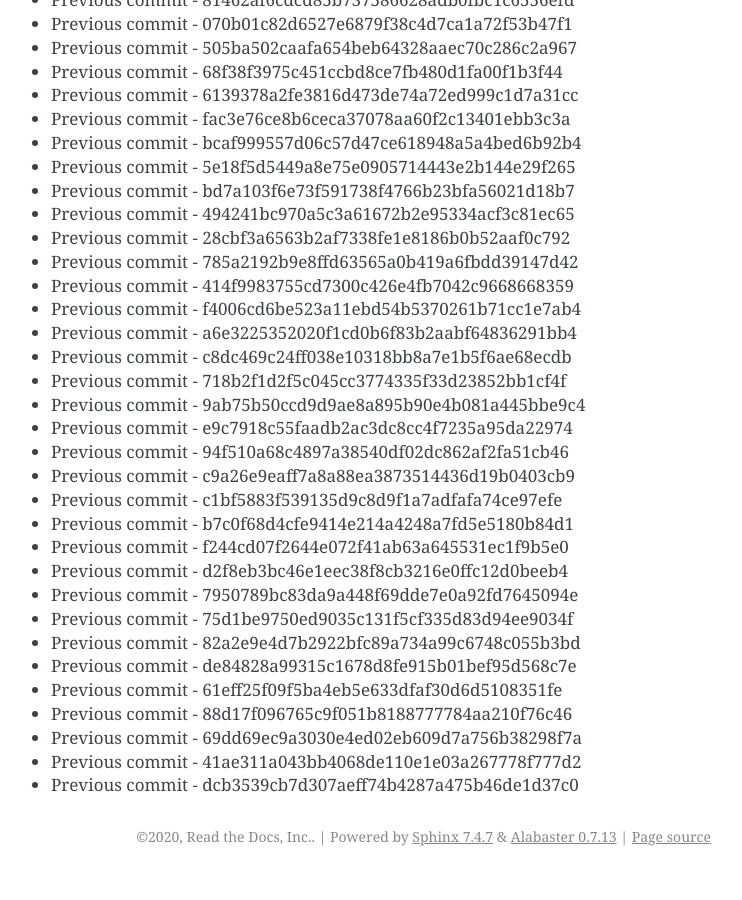
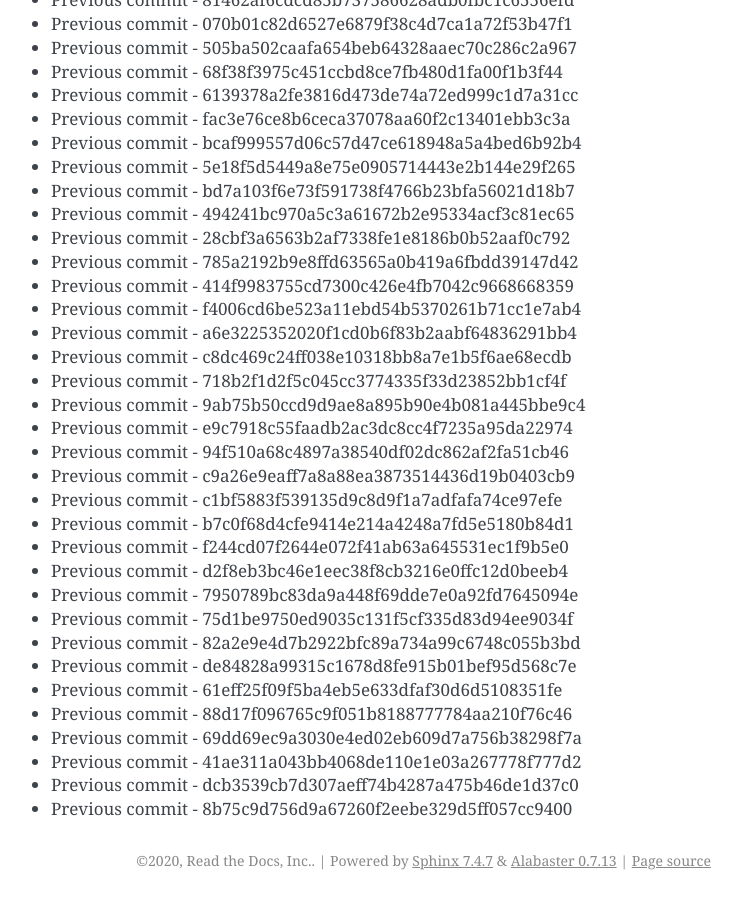
Before and after one commit to readthedocs/rtd-git-stresstest, a Sphinx documentation site: the page built from docs/updates.rst, in a window 1280 px wide and 900 px high, scrolled down 20502 px. Shown: the whole window, without its empty margins (399-1141 px from the left). Built offline with Sphinx 7.4.7, drawn with Linux system fonts in a browser that asks for light colours; before the commit the page ends 21378 px from its top, so only the background shows below that.

Commit message:
Generating commit from previous: 8b75c9d756d9a67260f2eebe329d5ff057cc9400

```diff
--- a/docs/updates.rst
+++ b/docs/updates.rst
@@ -893,3 +893,4 @@ It can be tested for any performance characteristics.
 * Previous commit - 69dd69ec9a3030e4ed02eb609d7a756b38298f7a
 * Previous commit - 41ae311a043bb4068de110e1e03a267778f777d2
 * Previous commit - dcb3539cb7d307aeff74b4287a475b46de1d37c0
+* Previous commit - 8b75c9d756d9a67260f2eebe329d5ff057cc9400
```
